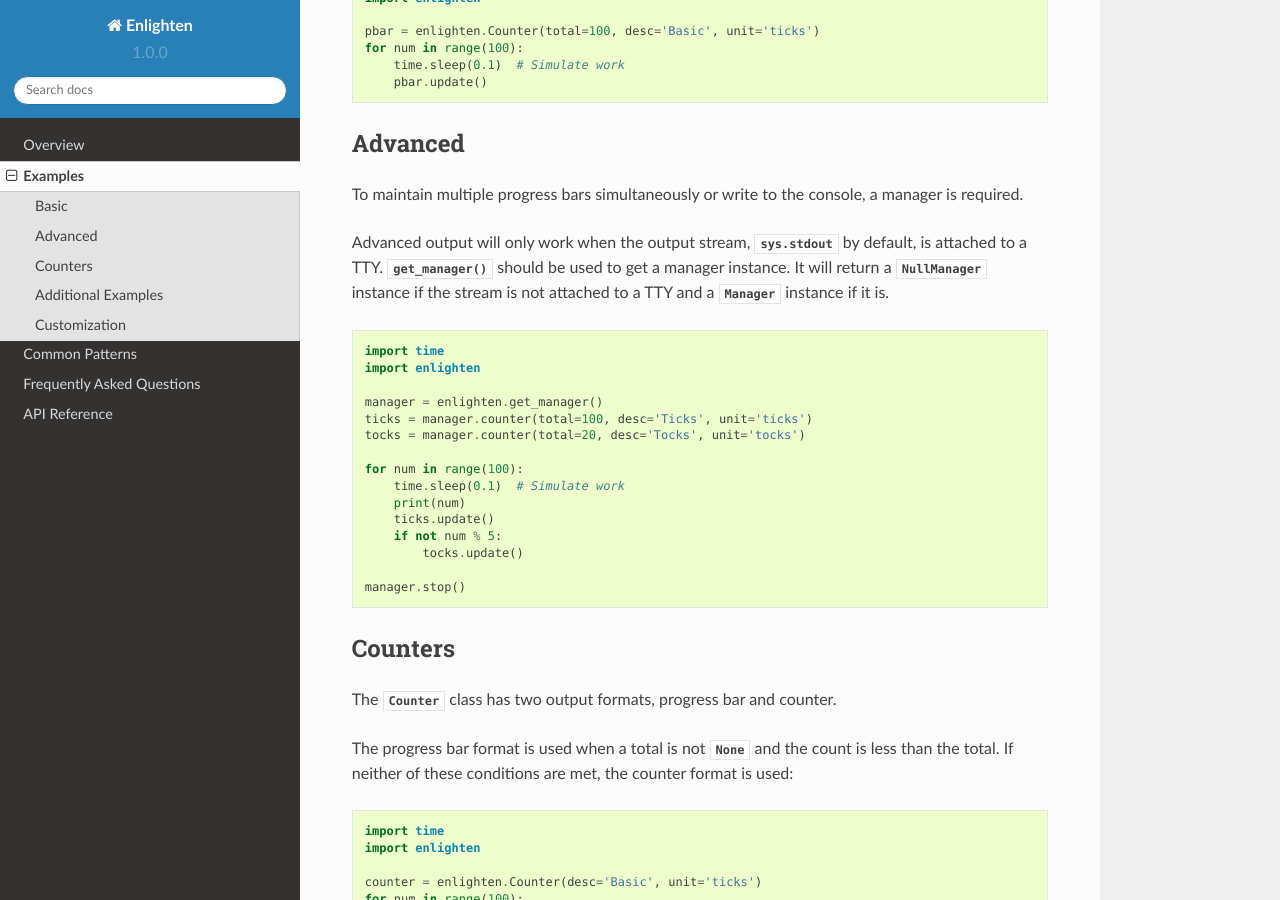
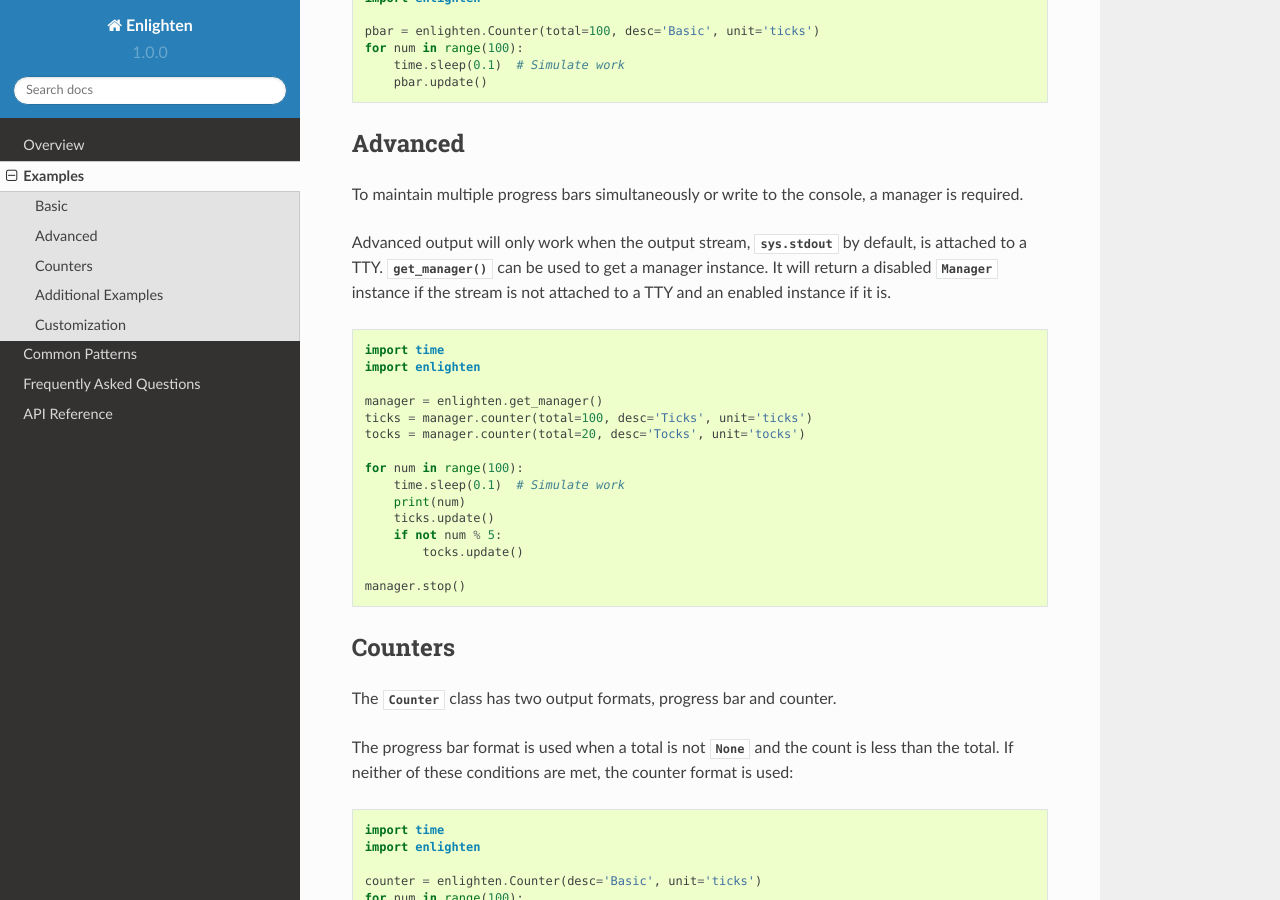
Before and after one commit to Rockhopper-Technologies/enlighten, a Sphinx documentation site: the page built from doc/examples.rst, in a window 1280 px wide and 900 px high, scrolled down 305 px. Built offline with Sphinx 7.4.7 and the Read the Docs theme 2.0.0, drawn with Linux system fonts in a browser that asks for light colours.

Commit message:
Minor doc fixes

```diff
--- a/doc/examples.rst
+++ b/doc/examples.rst
@@ -14,7 +14,7 @@
 Basic
 -----
 
-For a basic status bar, invoke the :py:class:`Counter` class directly.
+For a basic status bar, invoke the :py:class:`~enlighten.Counter` class directly.
 
 .. code-block:: python
 
@@ -32,9 +32,9 @@
 To maintain multiple progress bars simultaneously or write to the console, a manager is required.
 
 Advanced output will only work when the output stream, :py:data:`sys.stdout` by default,
-is attached to a TTY. :py:func:`get_manager` should be used to get a manager instance.
-It will return a :py:class:`NullManager` instance if the stream is not attached to a TTY
-and a :py:class:`Manager` instance if it is.
+is attached to a TTY. :py:func:`~enlighten.get_manager` can be used to get a manager instance.
+It will return a disabled :py:class:`~enlighten.Manager` instance if the stream is not attached to a TTY
+and an enabled instance if it is.
 
 .. code-block:: python
 
@@ -57,7 +57,7 @@
 Counters
 --------
 
-The :py:class:`Counter` class has two output formats, progress bar and counter.
+The :py:class:`~enlighten.Counter` class has two output formats, progress bar and counter.
 
 The progress bar format is used when a total is not :py:data:`None` and the count is less than the
 total. If neither of these conditions are met, the counter format is used:
--- a/doc/patterns.rst
+++ b/doc/patterns.rst
@@ -28,7 +28,7 @@
     enableCounter = config['useCounter'] and stream.isatty()
     manager = enlighten.Manager(stream=config['stream'], enabled=enableCounter)
 
-The :py:func:`get_manager` function slightly simplifies this
+The :py:func:`~enlighten.get_manager` function slightly simplifies this
 
 .. code-block:: python
 
```
Also changed, not shown: 1 other file.
